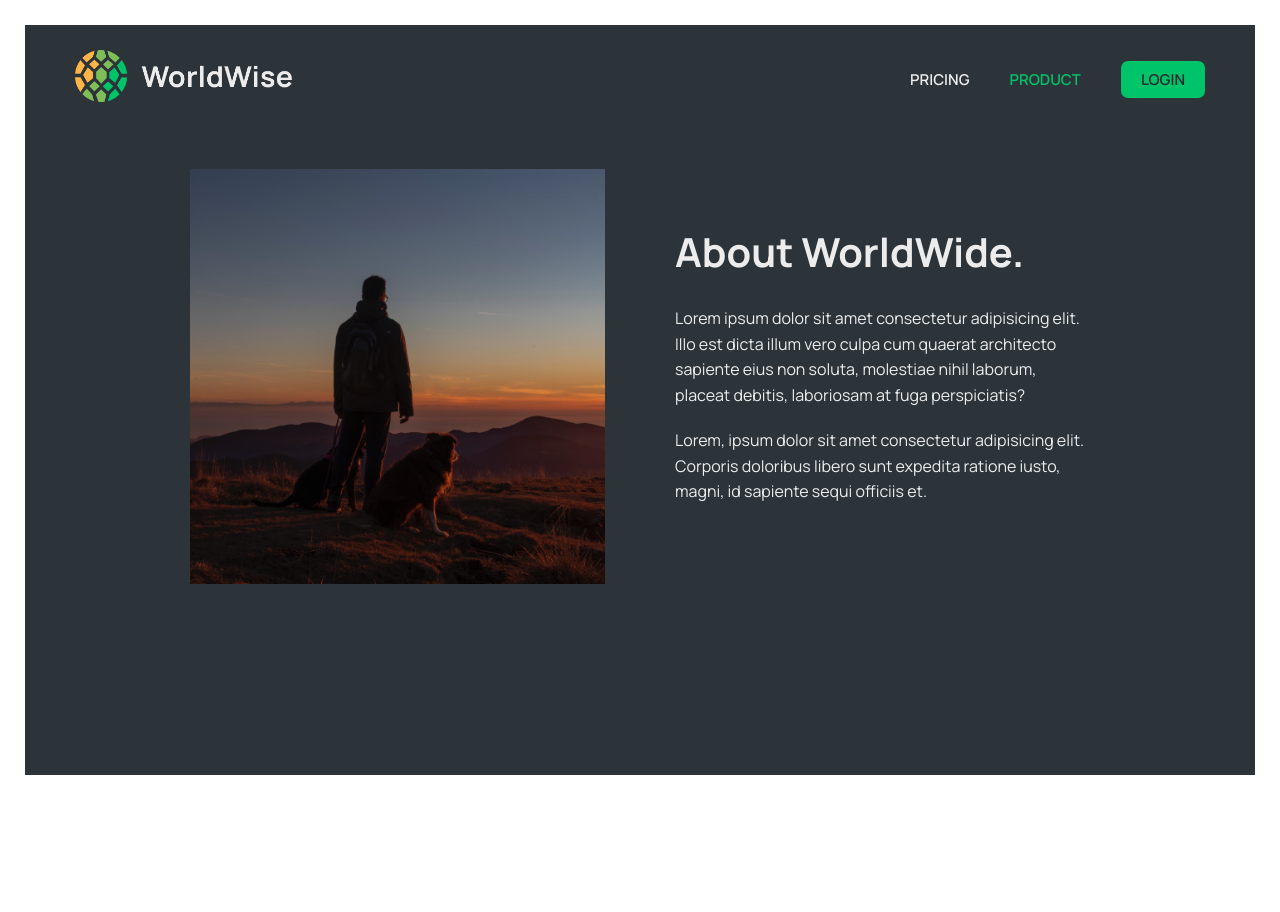
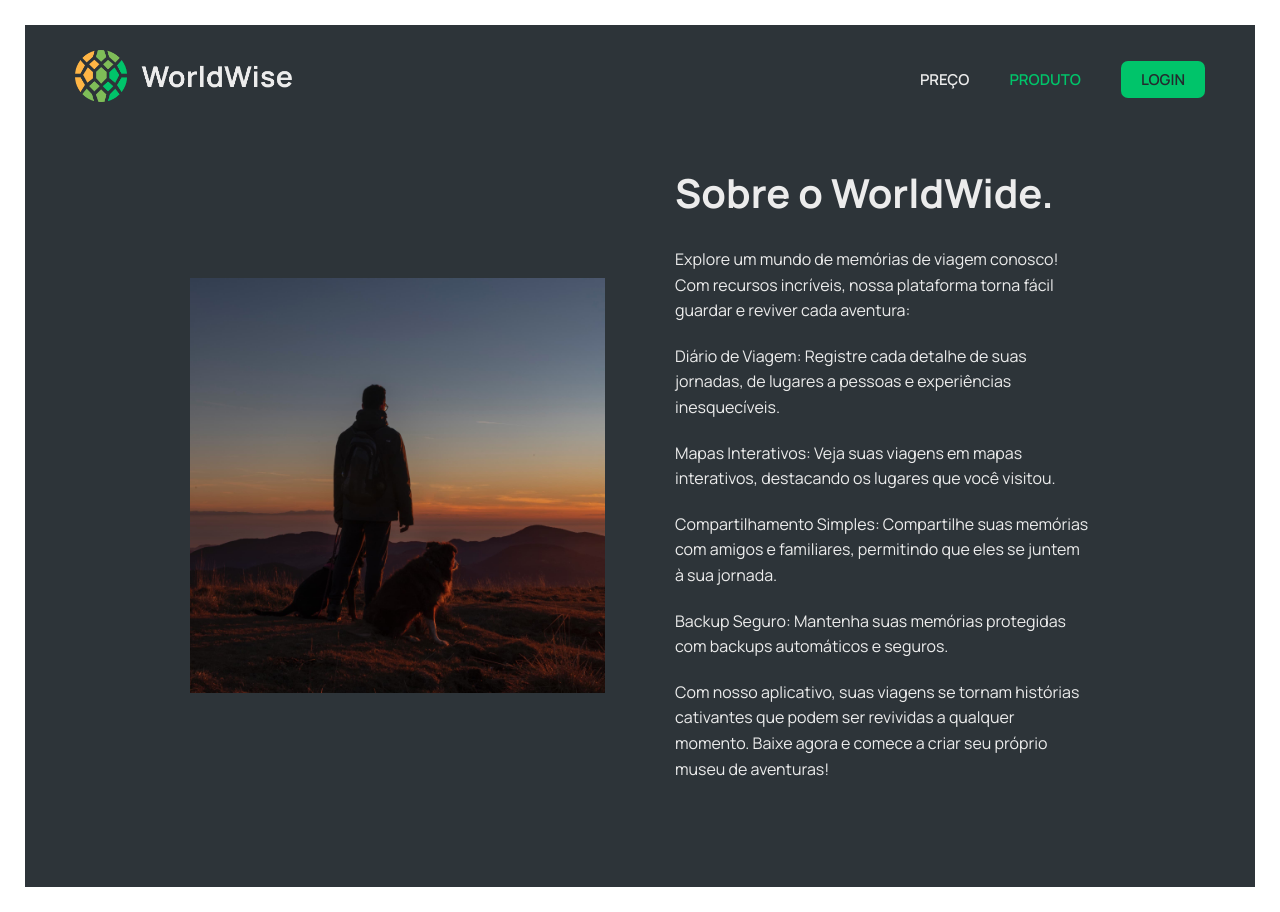
Before and after one commit to rafael-saraiva-mielczarski/Viajante, a React (Vite) app: page /product in a window 1280 px wide. Before the commit the page ends 800 px from the top, so only its background shows below. Built offline with nearby package versions, Linux system fonts and the light colour scheme; no server answers.

Commit message:
change app language do pt-br

```diff
--- a/src/components/AppNav.tsx
+++ b/src/components/AppNav.tsx
@@ -6,10 +6,10 @@ export default function AppNav() {
     <nav className={styles.nav}>
       <ul>
         <li>
-          <NavLink to="cities">Cities</NavLink>
+          <NavLink to="cities">Cidades</NavLink>
         </li>
         <li>
-          <NavLink to="countries">Countries</NavLink>
+          <NavLink to="countries">Países</NavLink>
         </li>
       </ul>
     </nav>
--- a/src/components/City.tsx
+++ b/src/components/City.tsx
@@ -34,32 +34,32 @@ export default function City() {
   return (
     <div className={styles.city}>
       <div className={styles.row}>
-        <h6>City name {cityId}</h6>
+        <h6>Nome da cidade {cityId}</h6>
         <h3>
           <span>{flagemojiToPNG(emoji)}</span> {cityName}
         </h3>
       </div>
 
       <div className={styles.row}>
-        <h6>You went to {cityName} on</h6>
+        <h6>Você foi para {cityName} em</h6>
         <p>{formatDate(date || null)}</p>
       </div>
 
       {notes && (
         <div className={styles.row}>
-          <h6>Your notes</h6>
+          <h6>Anotações</h6>
           <p>{notes}</p>
         </div>
       )}
 
       <div className={styles.row}>
-        <h6>Learn more</h6>
+        <h6>Descubra mais</h6>
         <a
           href={`https://en.wikipedia.org/wiki/${cityName}`}
           target="_blank"
           rel="noreferrer"
         >
-          Check out {cityName} on Wikipedia &rarr;
+          Olhe sobre {cityName} na Wikipedia &rarr;
         </a>
       </div>
 
--- a/src/components/CityList.tsx
+++ b/src/components/CityList.tsx
@@ -12,7 +12,7 @@ export default function CityList() {
 
   if (!cities.length)
     return (
-      <Message message="Add you first visited city by clicking the map!" />
+      <Message message="Adicione seu primiero país visitado clicando no Mapa!" />
     );
   return (
     <ul className={styles.cityList}>
--- a/src/components/CountriesList.tsx
+++ b/src/components/CountriesList.tsx
@@ -11,7 +11,7 @@ export default function CountriesList() {
 
   if (!cities.length)
     return (
-      <Message message="Add your first city by clicking on a city on the map" />
+      <Message message="Adicione seu primiero país visitado clicando no Mapa!" />
     );
 
   const countries = cities.reduce((arr: any, city: CityInterface) => {
--- a/src/components/Form.tsx
+++ b/src/components/Form.tsx
@@ -24,7 +24,7 @@ function Form() {
   return (
     <form className={styles.form}>
       <div className={styles.row}>
-        <label htmlFor="cityName">City name</label>
+        <label htmlFor="cityName">Nome da Cidade</label>
         <input
           id="cityName"
           onChange={(e) => setCityName(e.target.value)}
@@ -34,7 +34,7 @@ function Form() {
       </div>
 
       <div className={styles.row}>
-        <label htmlFor="date">When did you go to {cityName}?</label>
+        <label htmlFor="date">Quando você foi para {cityName}?</label>
         <input
           id="date"
           onChange={(e: React.ChangeEvent<HTMLInputElement>) =>
@@ -45,7 +45,7 @@ function Form() {
       </div>
 
       <div className={styles.row}>
-        <label htmlFor="notes">Notes about your trip to {cityName}</label>
+        <label htmlFor="notes">Anotações sobre a viagem para {cityName}</label>
         <textarea
           id="notes"
           onChange={(e) => setNotes(e.target.value)}
@@ -60,7 +60,7 @@ function Form() {
             e.preventDefault();
           }}
         >
-          Add
+          Adicionar
         </Button>
         <button
           onClick={(e) => {
@@ -68,7 +68,7 @@ function Form() {
             navigate(-1);
           }}
         >
-          &larr; Back
+          &larr; Voltar
         </button>
       </div>
     </form>
--- a/src/components/Navigation.tsx
+++ b/src/components/Navigation.tsx
@@ -8,10 +8,10 @@ export default function Navigation() {
       <Logo />
       <ul>
         <li>
-          <NavLink to="/pricing">Pricing</NavLink>
+          <NavLink to="/pricing">Preço</NavLink>
         </li>
         <li>
-          <NavLink to="/product">Product</NavLink>
+          <NavLink to="/product">Produto</NavLink>
         </li>
         <li>
           <NavLink to="/login" className={styles.ctaLink}>Login</NavLink>
--- a/src/components/Sidebar.tsx
+++ b/src/components/Sidebar.tsx
@@ -12,7 +12,7 @@ export default function Sidebar() {
       <Outlet />
       <footer className={styles.footer}>
         <p className={styles.copyright}>
-          &copy; Copyright {new Date().getFullYear()} by WorldWise Inc.
+          &copy; Copyright {new Date().getFullYear()} por WorldWise Inc.
         </p>
       </footer>
     </div>
--- a/src/pages/Home.tsx
+++ b/src/pages/Home.tsx
@@ -8,17 +8,16 @@ export default function Home() {
       <Navigation />
       <section>
         <h1>
-          You travel the world.
-          <br />
-          WorldWise keeps track of your adventures.
+          Você viaja o Mundo!
+          <br />O WorldWise guarda suas aventuras.
         </h1>
         <h2>
-          A world map that tracks your footsteps into every city you can think
-          of. Never forget your wonderful experiences, and show your friends how
-          you have wandered the world.
+          Um mapa mundi que guarda seus passos em cada cidade que consegue
+          imaginar. Jamais esqueça suas experiências maravilhosas e mostre aos
+          seus amigos como você visitou o mundo.
         </h2>
         <Link to="/app" className="cta">
-          Start tracking now
+          Começa a salvar suas viagens!
         </Link>
       </section>
     </main>
--- a/src/pages/Login.tsx
+++ b/src/pages/Login.tsx
@@ -12,7 +12,7 @@ export default function Login() {
       <Navigation />
       <form className={styles.form}>
         <div className={styles.row}>
-          <label htmlFor="email">Email address</label>
+          <label htmlFor="email">Email</label>
           <input
             type="email"
             id="email"
@@ -22,7 +22,7 @@ export default function Login() {
         </div>
 
         <div className={styles.row}>
-          <label htmlFor="password">Password</label>
+          <label htmlFor="password">Senha</label>
           <input
             type="password"
             id="password"
--- a/src/pages/PageNotFound.tsx
+++ b/src/pages/PageNotFound.tsx
@@ -4,7 +4,7 @@ export default function PageNotFound() {
   return (
     <div>
       <Navigation />
-      <h1>Page not Found 🤷‍♂️</h1>
+      <h1>Página não encontrada 🤷‍♂️</h1>
     </div>
   );
 }
--- a/src/pages/Pricing.tsx
+++ b/src/pages/Pricing.tsx
@@ -9,14 +9,16 @@ export default function Product() {
       <section>
         <div>
           <h2>
-            Simple pricing.
+            Simples
             <br />
-            Just $9/month.
+            Só 9R$/mês.
           </h2>
           <p>
-            Lorem ipsum dolor, sit amet consectetur adipisicing elit. Vitae vel
-            labore mollitia iusto. Recusandae quos provident, laboriosam fugit
-            voluptatem iste.
+            Guardando memórias nunca foi tão acessível e especial! Com o nosso
+            Plano Mensal de 9 reais, você pode preservar momentos preciosos
+            todos os meses. Não perca a oportunidade de transformar cada mês em
+            uma cápsula do tempo digital. Inscreva-se agora e comece a salvar
+            suas viagens!
           </p>
         </div>
         <img src="img-2.jpg" alt="overview of a large city with skyscrapers" />
--- a/src/pages/Product.tsx
+++ b/src/pages/Product.tsx
@@ -11,17 +11,32 @@ export default function Product() {
           alt="person with dog overlooking mountain with sunset"
         />
         <div>
-          <h2>About WorldWide.</h2>
+          <h2>Sobre o WorldWide.</h2>
           <p>
-            Lorem ipsum dolor sit amet consectetur adipisicing elit. Illo est
-            dicta illum vero culpa cum quaerat architecto sapiente eius non
-            soluta, molestiae nihil laborum, placeat debitis, laboriosam at fuga
-            perspiciatis?
+            Explore um mundo de memórias de viagem conosco! Com recursos
+            incríveis, nossa plataforma torna fácil guardar e reviver cada
+            aventura:
           </p>
           <p>
-            Lorem, ipsum dolor sit amet consectetur adipisicing elit. Corporis
-            doloribus libero sunt expedita ratione iusto, magni, id sapiente
-            sequi officiis et.
+            Diário de Viagem: Registre cada detalhe de suas jornadas, de lugares
+            a pessoas e experiências inesquecíveis.
+          </p>
+          <p>
+            Mapas Interativos: Veja suas viagens em mapas interativos,
+            destacando os lugares que você visitou.
+          </p>
+          <p>
+            Compartilhamento Simples: Compartilhe suas memórias com amigos e
+            familiares, permitindo que eles se juntem à sua jornada.
+          </p>
+          <p>
+            Backup Seguro: Mantenha suas memórias protegidas com backups
+            automáticos e seguros.
+          </p>
+          <p>
+            Com nosso aplicativo, suas viagens se tornam histórias cativantes
+            que podem ser revividas a qualquer momento. Baixe agora e comece a
+            criar seu próprio museu de aventuras!
           </p>
         </div>
       </section>
```
